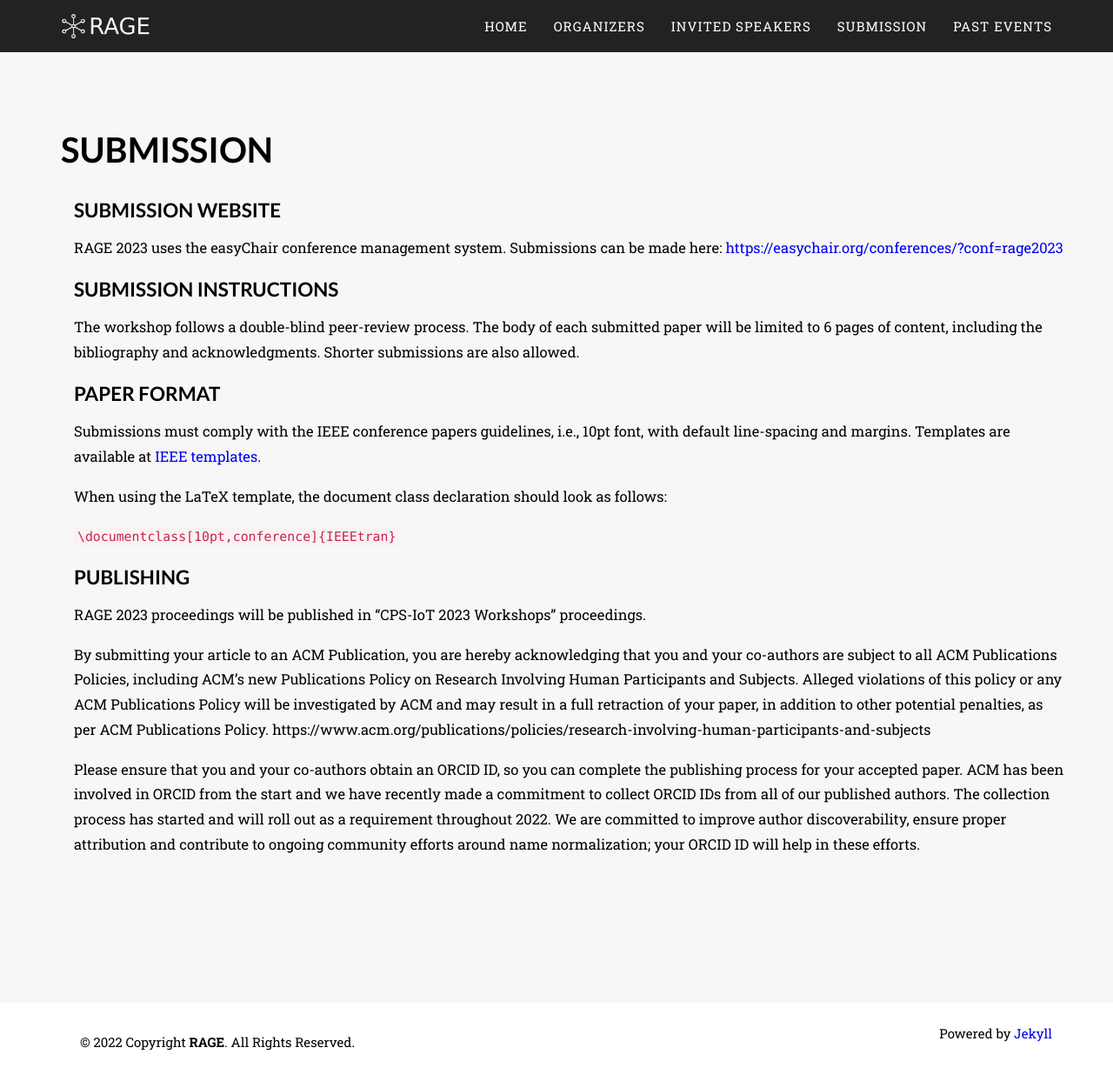
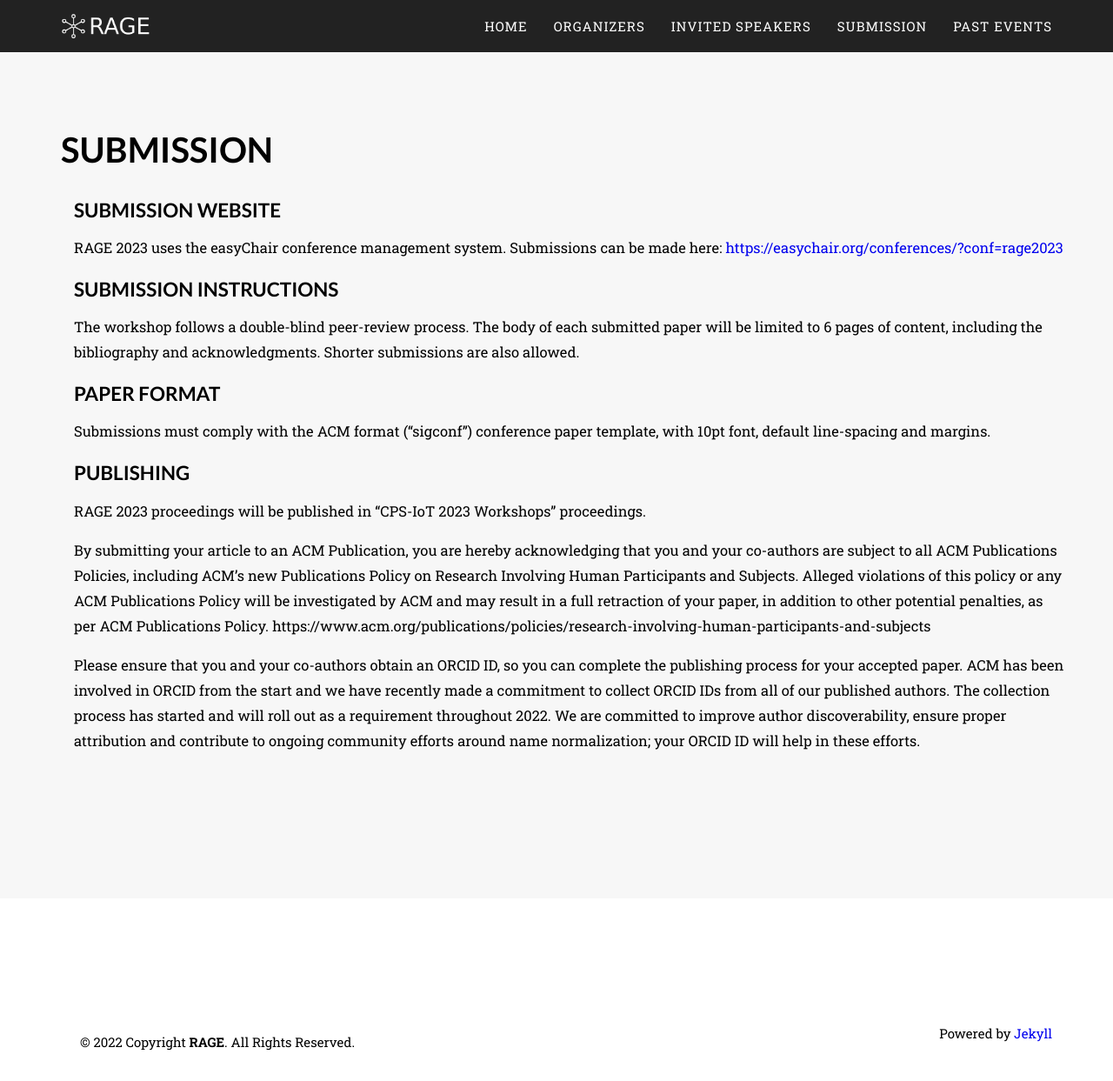
Before and after one commit to RAGE-Workshop/2023, a Jekyll site: the page built from submission.markdown, in a window 1280 px wide and 1243 px high. Shown: the whole window at 87% size. Built offline with Jekyll 4.4.1, drawn with Linux system fonts in a browser that asks for light colours; some web fonts are replaced.

Commit message:
Update submission.markdown

````diff
--- a/submission.markdown
+++ b/submission.markdown
@@ -12,11 +12,7 @@ The workshop follows a double-blind peer-review process. The body of each submit
 
 ## Paper Format
 
-Submissions must comply with the IEEE conference papers guidelines, i.e., 10pt font, with default line-spacing and margins. Templates are available at [IEEE templates](https://www.ieee.org/conferences/publishing/templates.html).
-
-When using the LaTeX template, the document class declaration should look as follows:
-
-```\documentclass[10pt,conference]{IEEEtran}```
+Submissions must comply with the ACM format ("sigconf") conference paper template, with 10pt font, default line-spacing and margins.
 
 ## Publishing
 
````
